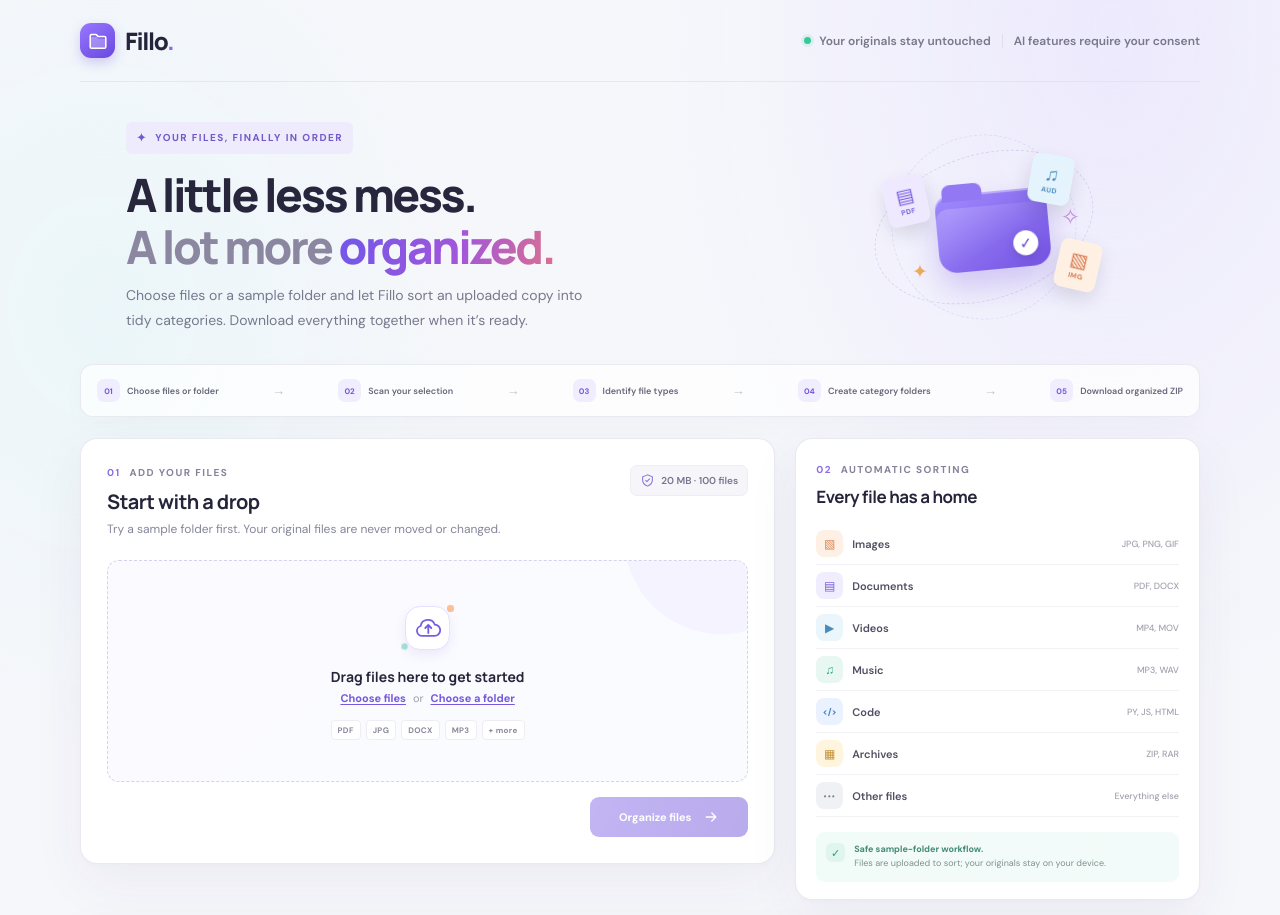
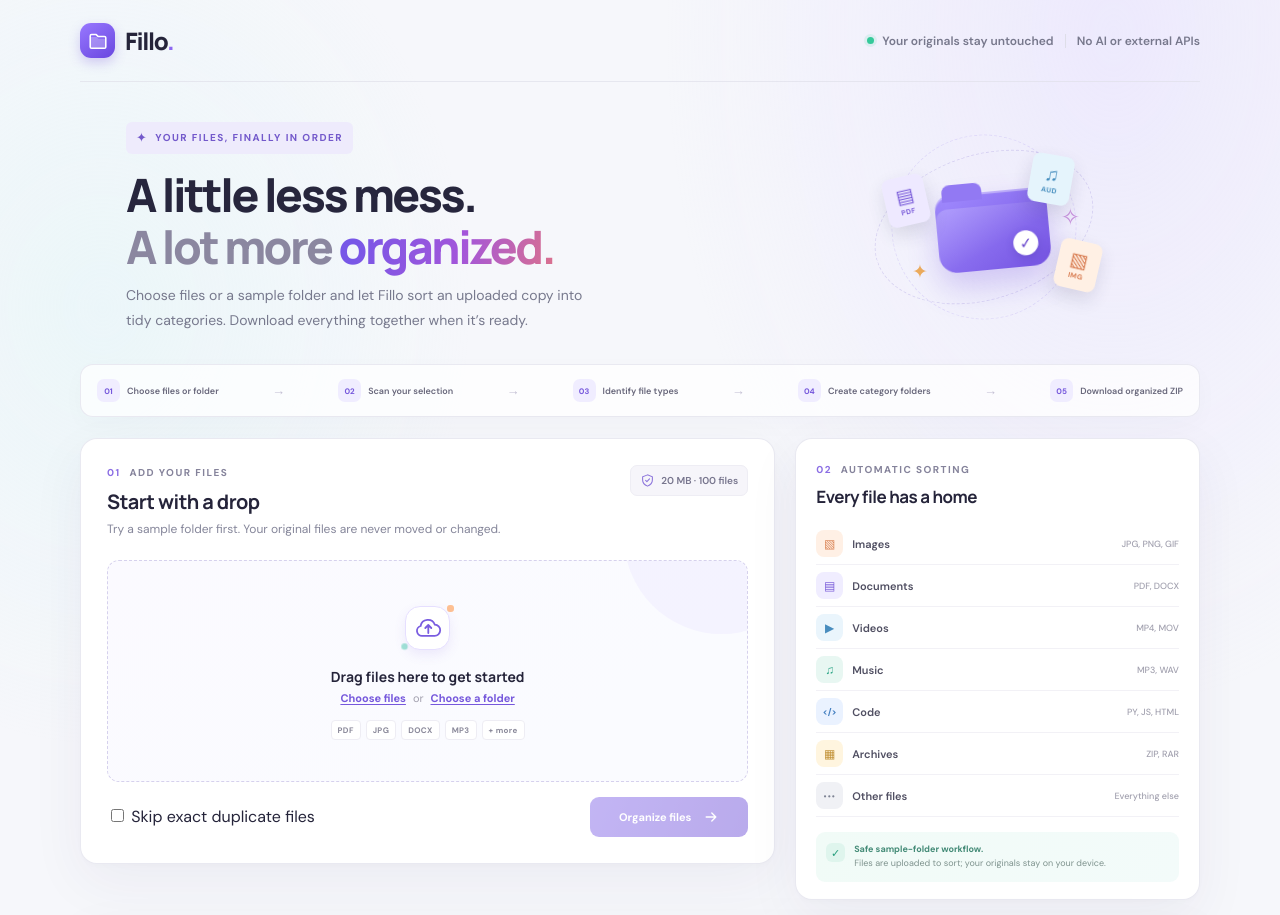
Before and after one commit to TadakaSriharsha/automatic-file-organiser, a Flask app: page / in a window 1280 px wide. Shown: the top 915 px of the page. Run offline with Flask 3, Linux system fonts and the light colour scheme.

Commit message:
Update index.html to enhance file organization description and add duplicate handling options

```diff
--- a/templates/index.html
+++ b/templates/index.html
@@ -4,7 +4,7 @@
     <meta charset="UTF-8">
     <meta name="viewport" content="width=device-width, initial-scale=1.0">
     <meta name="theme-color" content="#f6f7fb">
-    <meta name="description" content="Fillo is a simple, secure way to organize your files and edit Word documents with AI.">
+    <meta name="description" content="Fillo organizes your files into tidy folders, finds exact duplicates, and creates a downloadable ZIP.">
     <title>Fillo — File Organisor</title>
     <link rel="preconnect" href="https://fonts.googleapis.com">
     <link rel="preconnect" href="https://fonts.gstatic.com" crossorigin>
@@ -20,7 +20,7 @@
                 </span>
                 <span>Fillo<span class="brand-dot">.</span></span>
             </a>
-            <div class="privacy-note"><span class="online-dot"></span> Your originals stay untouched <span class="privacy-divider"></span> AI features require your consent</div>
+            <div class="privacy-note"><span class="online-dot"></span> Your originals stay untouched <span class="privacy-divider"></span> No AI or external APIs</div>
         </header>
 
         <main>
@@ -95,6 +95,10 @@
                     </div>
 
                     <div class="upload-actions">
+                        <label class="duplicate-option" for="skipDuplicates">
+                            <input id="skipDuplicates" type="checkbox">
+                            <span>Skip exact duplicate files</span>
+                        </label>
                         <div class="status-message" id="status" role="status" aria-live="polite"></div>
                         <button id="organizeBtn" class="primary-button" type="button" disabled>
                             <span>Organize files</span>
@@ -241,11 +245,14 @@
                     <article class="stat-card"><span class="stat-label">FILES ORGANIZED</span><strong id="statFileCount">0</strong><span>in this run</span></article>
                     <article class="stat-card"><span class="stat-label">FOLDERS CREATED</span><strong id="statCategoryCount">0</strong><span>file categories</span></article>
                     <article class="stat-card"><span class="stat-label">UPLOAD SIZE</span><strong id="statUploadSize">0 B</strong><span>originals stay untouched</span></article>
+                    <article class="stat-card"><span class="stat-label">DUPLICATES FOUND</span><strong id="statDuplicateCount">0</strong><span id="statDuplicateNote">exact matches</span></article>
                 </div>
                 <div class="result-tools">
                     <label class="search-box"><svg viewBox="0 0 20 20" fill="none" aria-hidden="true"><circle cx="8.8" cy="8.8" r="5.8" stroke="currentColor" stroke-width="1.5"/><path d="m13 13 4 4" stroke="currentColor" stroke-width="1.5" stroke-linecap="round"/></svg><input id="resultSearch" type="search" placeholder="Find a file…" aria-label="Search organized files"></label>
                     <label class="filter-label" for="categoryFilter">Category</label>
                     <select id="categoryFilter" class="category-filter" aria-label="Filter by category"><option value="all">All categories</option><option>Images</option><option>Documents</option><option>Videos</option><option>Music</option><option>Code</option><option>Archives</option><option>Others</option></select>
+                    <label class="filter-label" for="resultSort">Sort</label>
+                    <select id="resultSort" class="category-filter" aria-label="Sort organized files"><option value="name">Name</option><option value="category">Category</option><option value="size-desc">Largest</option><option value="size-asc">Smallest</option></select>
                 </div>
                 <div class="result-list" id="results" aria-live="polite"></div>
                 <p class="empty-search" id="emptySearch" hidden>No files match your search. Try another name or category.</p>
```
